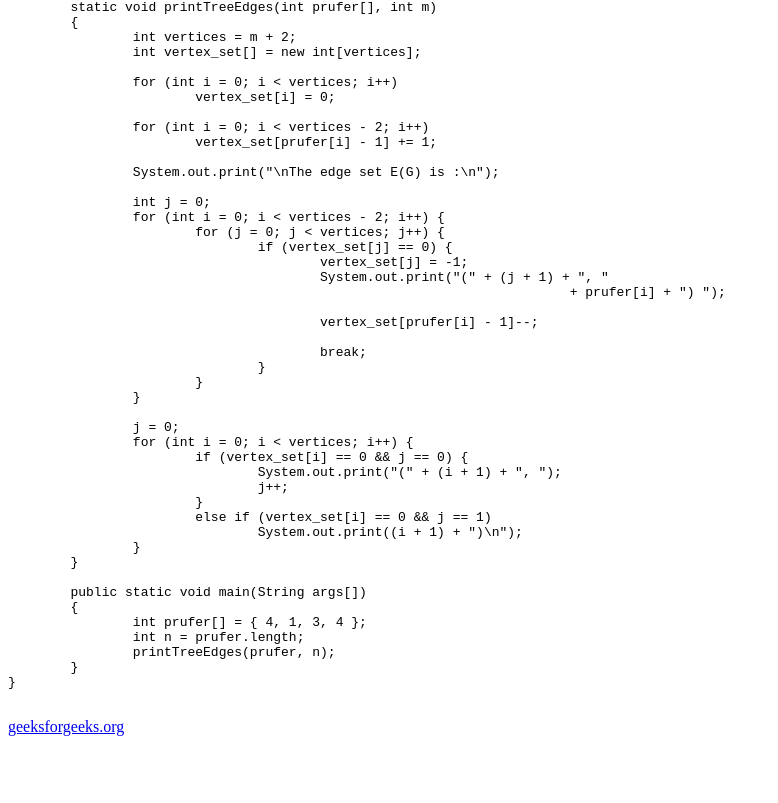
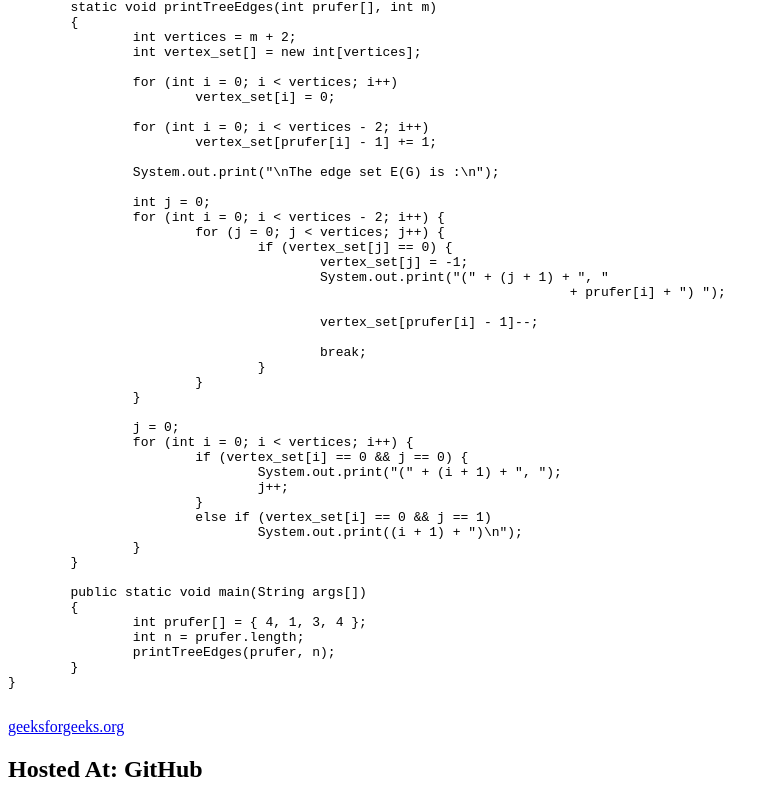
Before and after one commit to 44-563-WebApps-F21/webapps-f21-assignment-3-MadiCombe, a plain HTML site: page aboutme.html in a window 1280 px wide. Shown: the part 634-1437 px from the top of the page, without its empty margins (0-778 px from the left). Before the commit the page ends 1378 px from the top, so only its background shows below. Drawn offline with Linux system fonts and the light colour scheme.

Commit message:
added host link

```diff
--- a/aboutme.html
+++ b/aboutme.html
@@ -84,5 +84,6 @@ class GFG {
 }
         </code></pre>
         <a href="https://www.geeksforgeeks.org/prufer-code-tree-creation/">geeksforgeeks.org</a>
+        <h2>Hosted At: <a href="https://44-563-webapps-f21.github.io/webapps-f21-assignment-3-MadiCombe/"></a>GitHub</h2>
     </body>
 </html>
```
